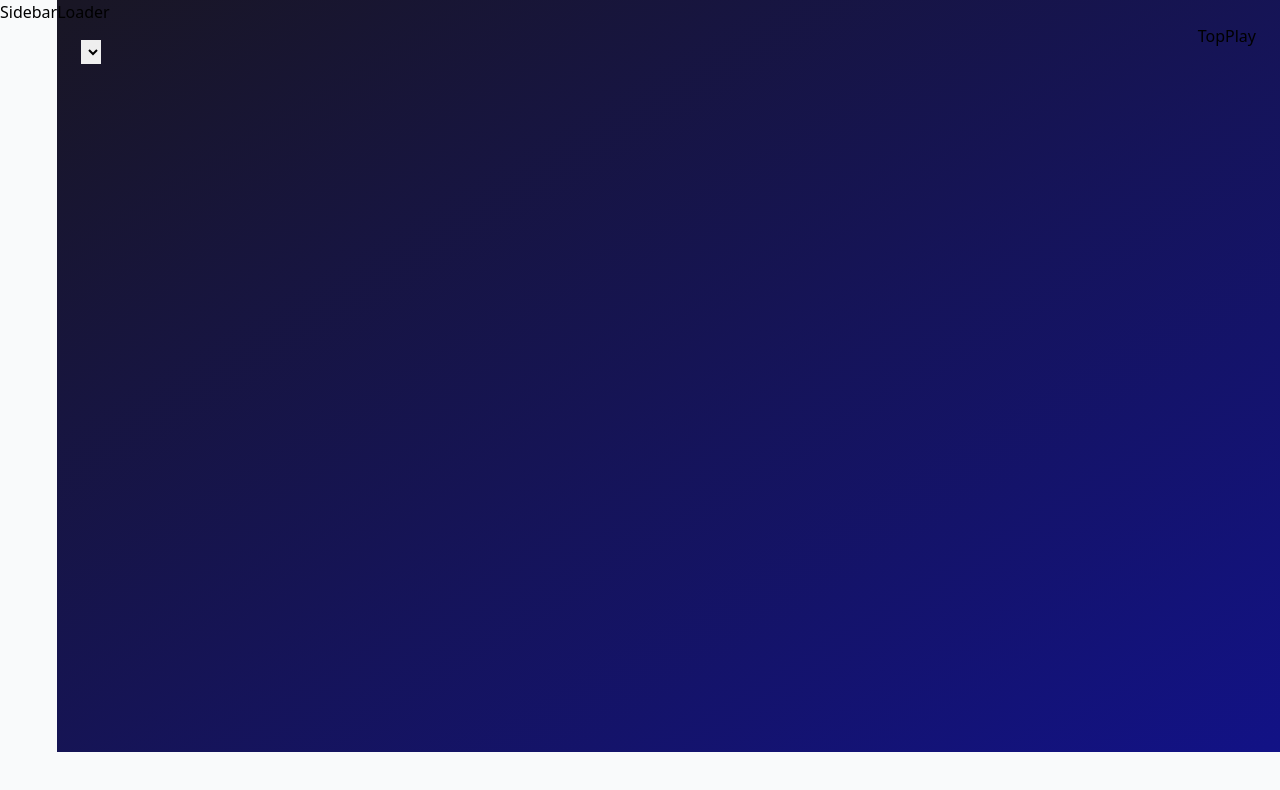
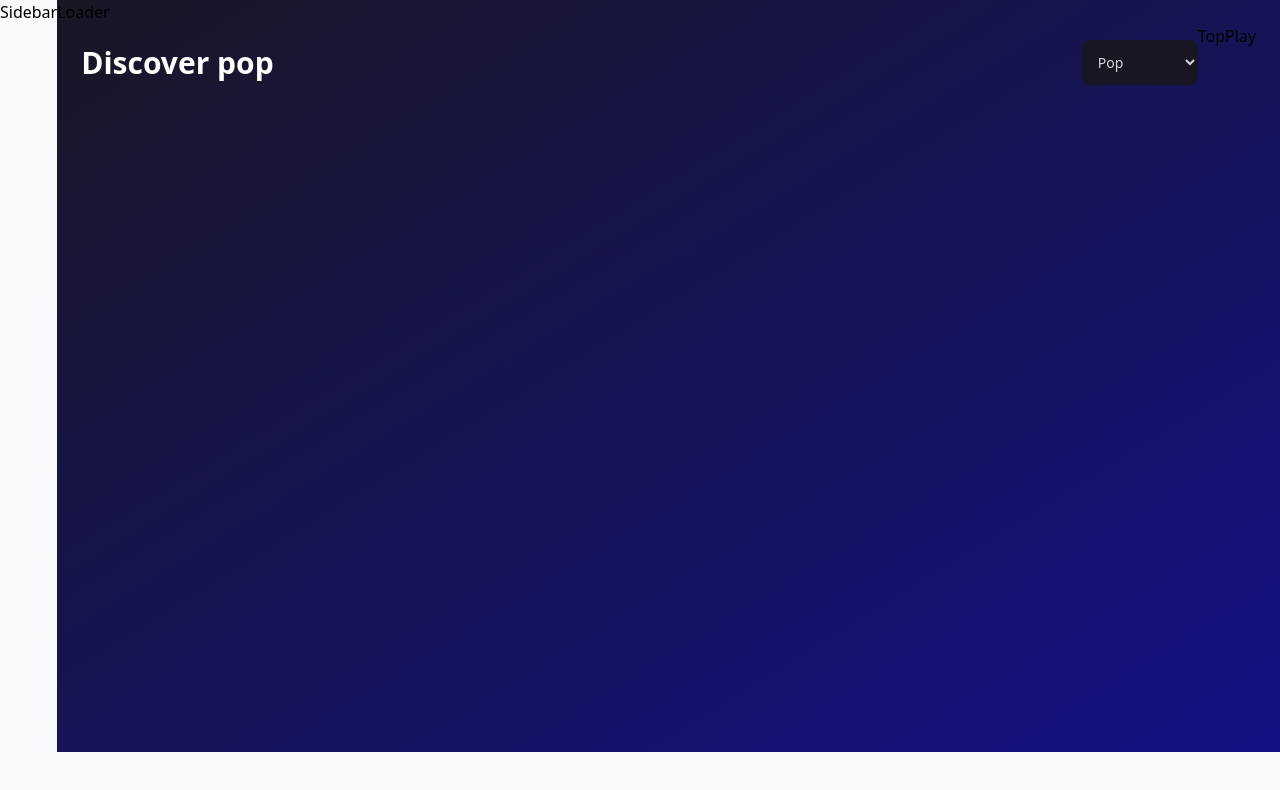
Before and after one commit to EmilyRacheal/songs-by-react, a React (Vite) app: page / in a window 1280 px wide. Shown: the top 790 px of the page. Built offline with nearby package versions, Linux system fonts and the light colour scheme.

Commit message:
working on the discover select option

```diff
--- a/src/pages/Discover.jsx
+++ b/src/pages/Discover.jsx
@@ -2,12 +2,20 @@
 import {genres} from "../assets/constants";
 
 const Discover = () => {
+    const genreTitle = 'pop';
 
-    console.log(genres);
     return(
     <div className="flex flex-col">
         <div className="w-full flex justify-between items-center sm:flex-row flex-col mt-4 mb-10">
-            <select name="" id=""></select>
+            <h2 className="font-bold text-3xl text-white text-left">Discover {genreTitle}</h2>
+            <select
+            onChange={()=>{}}
+            value=""
+            className="bg-black text-gray-300 p-3 text-sm rounded-lg outline-none sm:mt-0 mt-5">
+                {genres.map((genre) => <option>{genre.title }</option>)}
+
+
+            </select>
         </div>
     </div>)
 };
```
